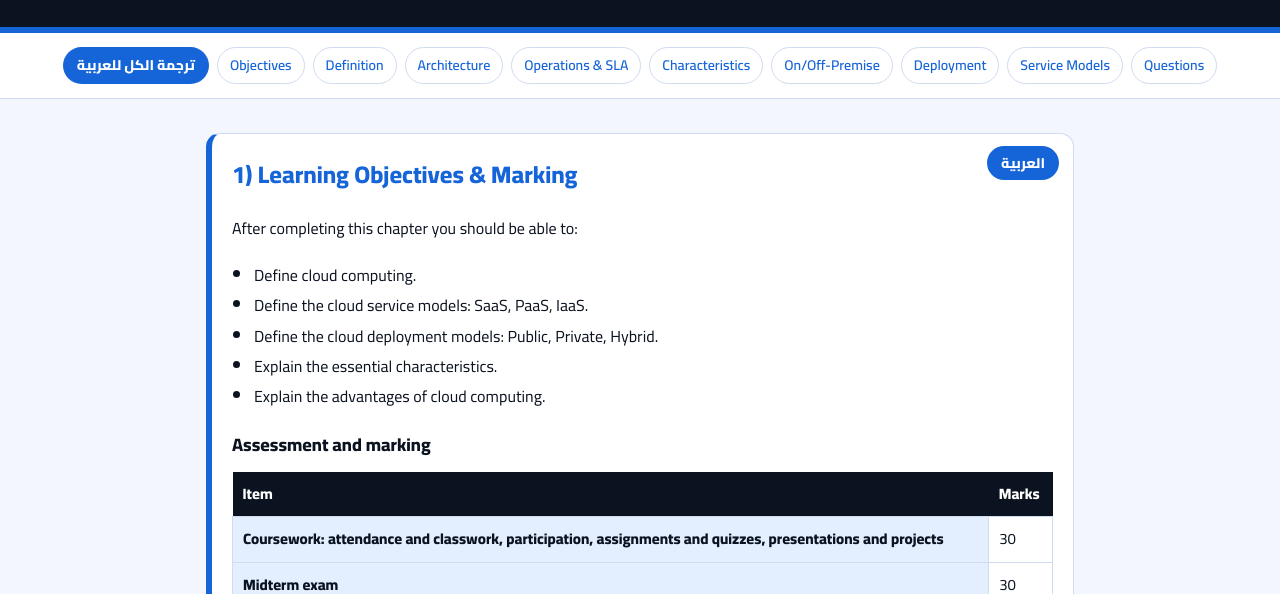
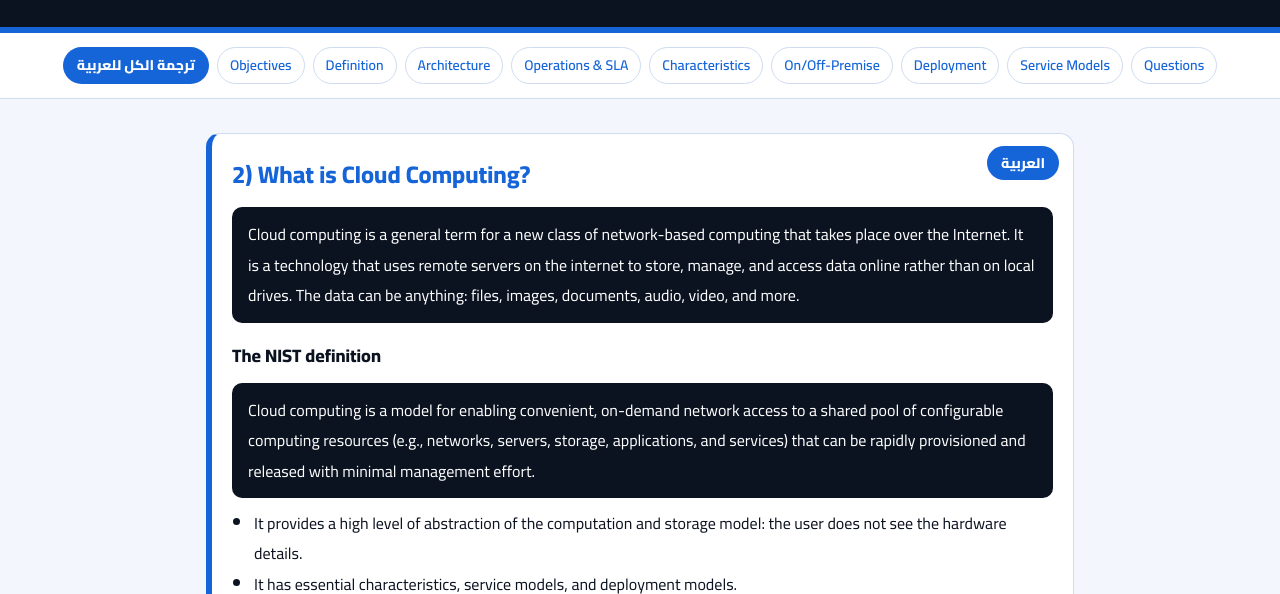
Before and after one commit to alaa-herz05/cloud-computing-study-guides, a plain HTML site: page ch1.html in a window 1280 px wide. Shown: the part 206-800 px from the top of the page. Drawn offline with Linux system fonts and the light colour scheme.

Commit message:
Remove section on learning objectives and assessment

```diff
--- a/ch1.html
+++ b/ch1.html
@@ -78,33 +78,7 @@ footer{text-align:center;color:var(--mut);padding:24px;font-size:14px}
 </header>
 <nav><button id="all" type="button">ترجمة الكل للعربية</button><a href="#s1">Objectives</a><a href="#s2">Definition</a><a href="#s4">Architecture</a><a href="#s5">Operations &amp; SLA</a><a href="#s6">Characteristics</a><a href="#s7">On/Off-Premise</a><a href="#s8">Deployment</a><a href="#s9">Service Models</a><a href="#s10">Questions</a></nav>
 <main>
-<section id="s1">
-<button class="tr" type="button">العربية</button>
-<div class="e"><h2>1) Learning Objectives &amp; Marking</h2>
-<p>After completing this chapter you should be able to:</p>
-<ul><li>Define cloud computing.</li><li>Define the cloud service models: SaaS, PaaS, IaaS.</li><li>Define the cloud deployment models: Public, Private, Hybrid.</li><li>Explain the essential characteristics.</li><li>Explain the advantages of cloud computing.</li></ul>
-<h3>Assessment and marking</h3>
-<div class="tw"><table><tr><th>Item</th><th>Marks</th></tr>
-<tr><td>Coursework: attendance and classwork, participation, assignments and quizzes, presentations and projects</td><td>30</td></tr>
-<tr><td>Midterm exam</td><td>30</td></tr><tr><td>Final exam</td><td>40</td></tr></table></div></div>
-<div class="a" dir="rtl"><h2>1) أهداف الفصل وتوزيع العلامات</h2>
-<p>بعد ما تخلص هذا الفصل لازم تكون قادر على (Learning Objectives):</p>
-<ul>
-<li>تعريف الحوسبة السحابية <span class="en">Define cloud computing</span></li>
-<li>تعريف نماذج الخدمة <span class="en">Service models: SaaS, PaaS, IaaS</span></li>
-<li>تعريف نماذج النشر <span class="en">Deployment models: Public, Private, Hybrid</span></li>
-<li>الخصائص الأساسية <span class="en">Essential Characteristics</span></li>
-<li>مزايا الحوسبة السحابية <span class="en">Advantages of Cloud Computing</span></li>
-</ul>
-<h3>توزيع علامات المادة (Assessment and marking)</h3>
-<div class="tw"><table>
-<tr><th>البند</th><th>العلامة</th></tr>
-<tr><td>أعمال الفصل: الحضور والـ Classwork، المشاركة Participations، الواجبات والكويزات Assignments &amp; Quiz، العروض والمشاريع Presentations &amp; projects</td><td>30</td></tr>
-<tr><td>الامتحان النصفي Midterm</td><td>30</td></tr>
-<tr><td>الامتحان النهائي Final</td><td>40</td></tr>
-</table></div>
-</div>
-</section>
+
 
 <section id="s2">
 <button class="tr" type="button">العربية</button>
```
